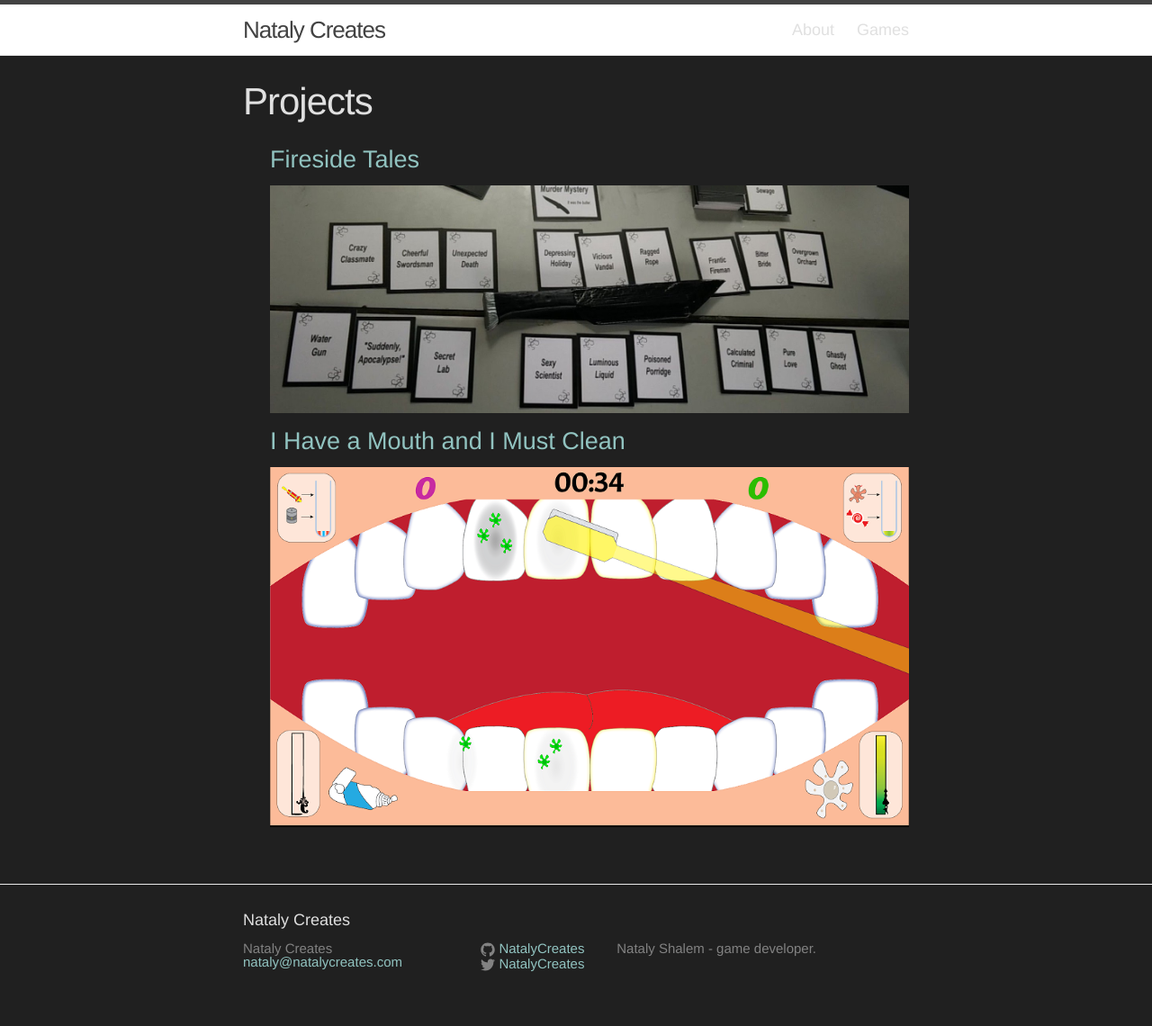
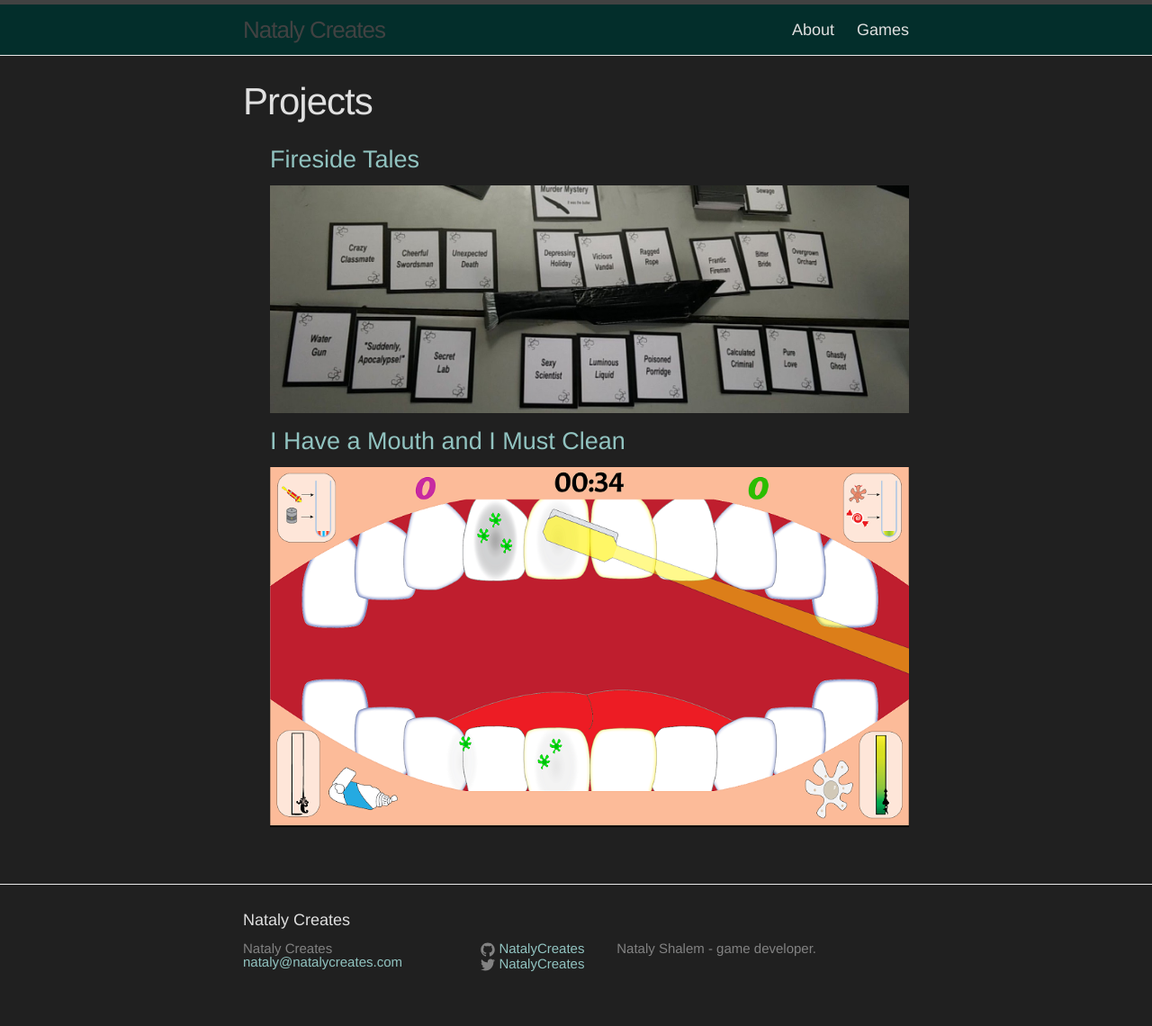
Before and after one commit to NatalyCreates/NatalyCreates.github.io, a Jekyll site: the page built from index.html, in a window 1280 px wide. Shown: the whole page at 90% size. Built offline with Jekyll 4.4.1, drawn with Linux system fonts in a browser that asks for light colours.

Commit message:
color again

```diff
--- a/_sass/_layout.scss
+++ b/_sass/_layout.scss
@@ -5,7 +5,7 @@
 	border-top: 5px solid $grey-color-dark;
 	border-bottom: 1px solid $grey-color-light;
     min-height: 56px;
-	background-color: #FFFFFF;
+	background-color: #032e2b;
 
     // Positioning context for the mobile navigation icon
     position: relative;
```
